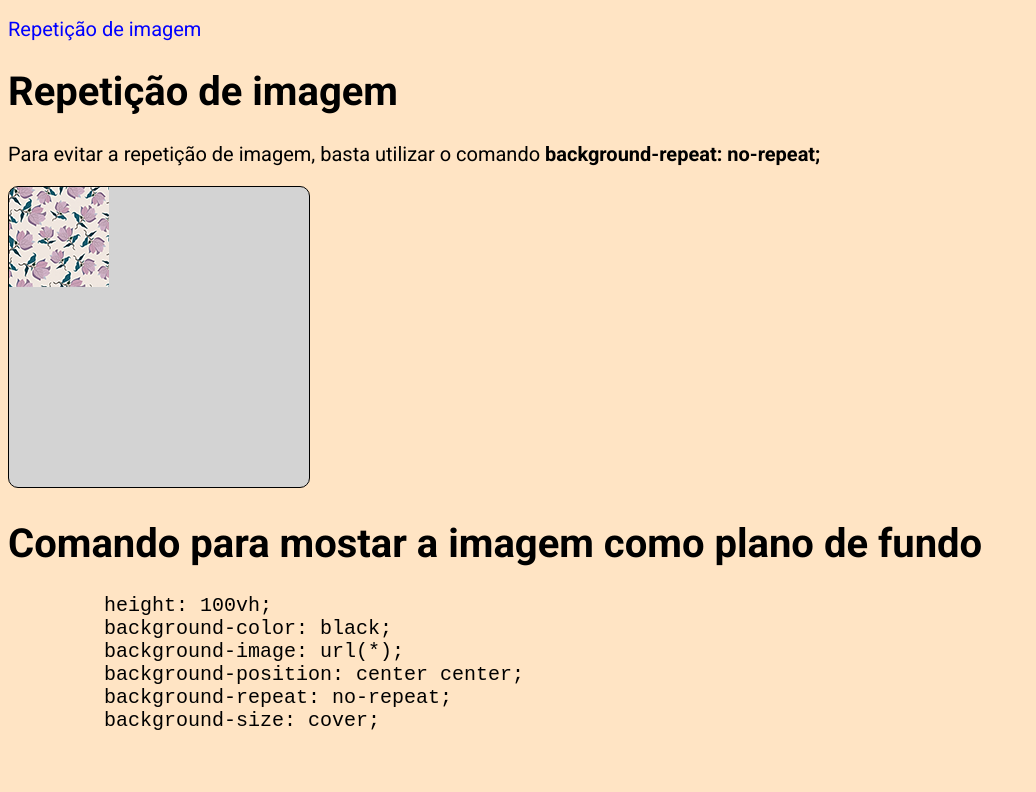
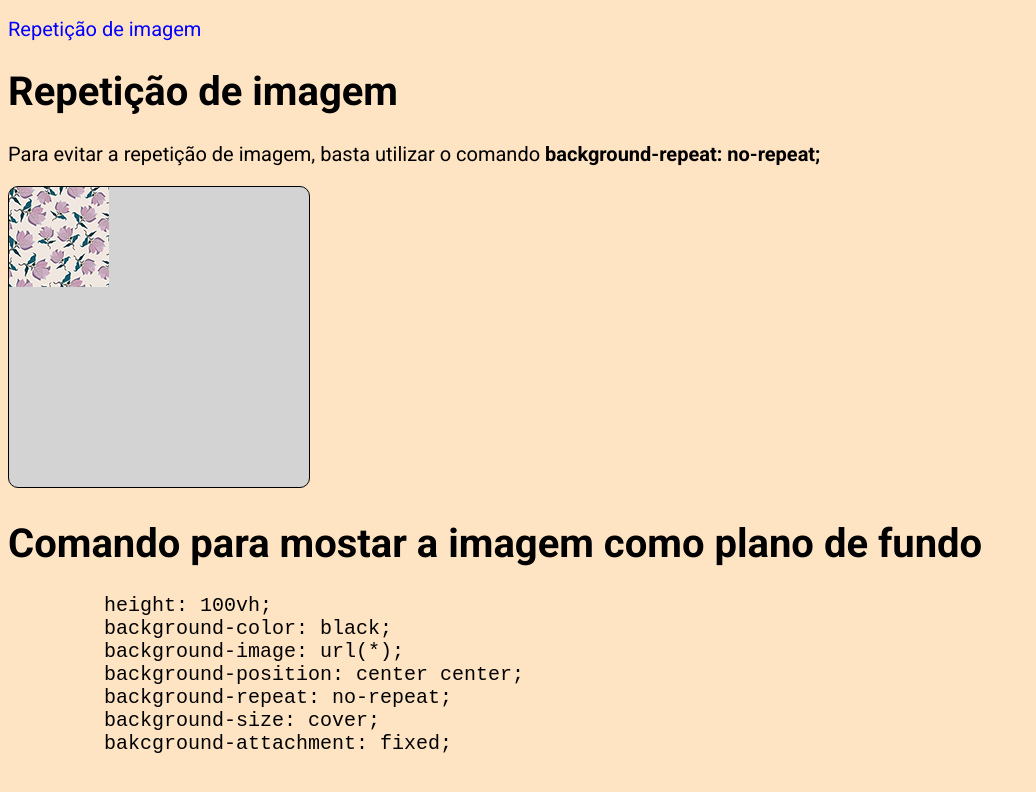
Before and after one commit to Francisco180-developer/modulo-3, a plain HTML site: page fundo/index.html in a window 1280 px wide. Shown: the part 1001-1793 px from the top of the page, without its empty margins (0-1036 px from the left). Drawn offline with Linux system fonts and the light colour scheme; a web font is replaced by a local one.

Commit message:
Update index.html

```diff
--- a/fundo/index.html
+++ b/fundo/index.html
@@ -57,6 +57,7 @@
         background-position: center center;
         background-repeat: no-repeat;
         background-size: cover;
+        bakcground-attachment: fixed;
     </pre>
 </body>
 </html>
```
